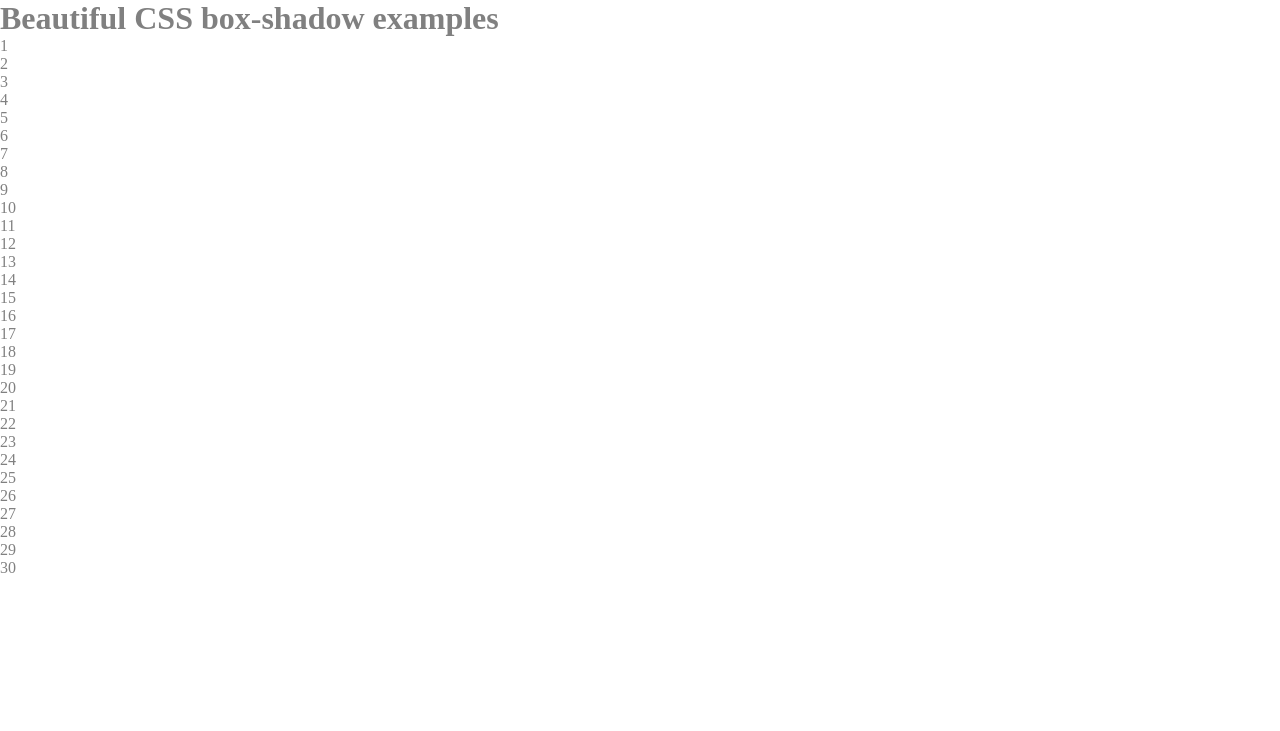
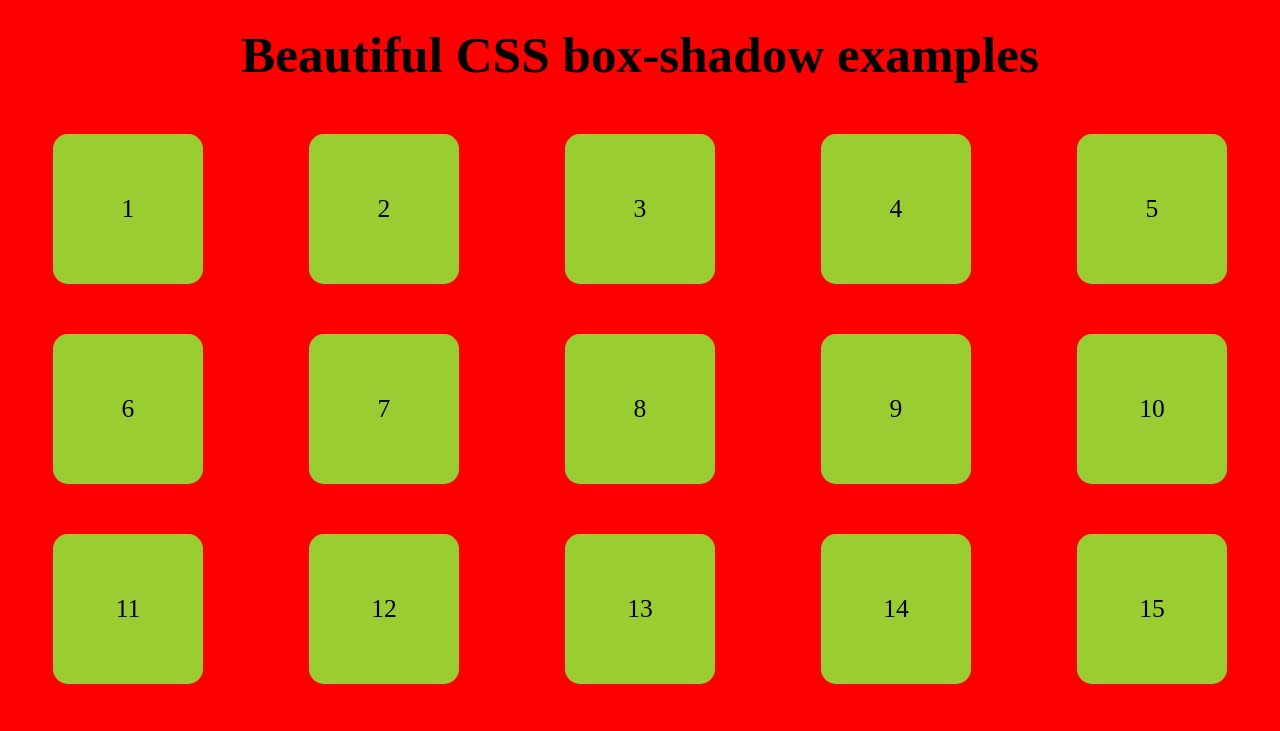
Before and after one commit to fellow-developers/css_utilities, a plain HTML site: page index.html in a window 1280 px wide. Shown: the top 731 px of the page. Drawn offline with nearby package versions, Linux system fonts and the light colour scheme; files that its build step writes are made by us from their sources.

Commit message:
add minimal scss to create grid `layout` and fill random `colors`

```diff
--- a/index.html
+++ b/index.html
@@ -10,8 +10,9 @@
 </head>
 
 <body>
+  <div class="container">
     <h1>Beautiful CSS box-shadow examples</h1>
-  <div class="container">
+    <div class="box-container">
       <div class="box">1</div>
       <div class="box">2</div>
       <div class="box">3</div>
@@ -43,6 +44,7 @@
       <div class="box">29</div>
       <div class="box">30</div>
     </div>
+  </div>
 </body>
 
 </html>
--- a/scss/abstracts/_variables.scss
+++ b/scss/abstracts/_variables.scss
@@ -1,4 +1,4 @@
 /// Colors
 // body color
-$body-color: gray;
+$body-color: black;
 $body-bg-color: #fff;
--- a/scss/base/_reset.scss
+++ b/scss/base/_reset.scss
@@ -5,7 +5,7 @@
 }
 
 body {
-  width: 100vw;
+  width: 100%;
   height: 100vh;
   color: $body-color;
   background-color: $body-bg-color;
--- a/scss/pages/_home.scss
+++ b/scss/pages/_home.scss
@@ -0,0 +1,28 @@
+.container {
+  padding: 25px;
+  margin-bottom: 100px;
+  width: 100%;
+  min-height: 100%;
+  @include grid-center;
+  gap: 50px;
+  background-color: red;
+  h1 {
+    font-size: 4vmax;
+    text-align: center;
+  }
+  .box-container {
+    width: 100%;
+    min-height: 100%;
+    @include grid-center;
+    gap: 50px;
+    grid-template-columns: repeat(auto-fit, minmax(200px, 1fr));
+    .box {
+      width: 150px;
+      height: 150px;
+      @include grid-center;
+      font-size: 2vmax;
+      border-radius: 10%;
+      background-color: yellowgreen;
+    }
+  }
+}
```
Lines whose indentation alone changed are shown as unchanged.
